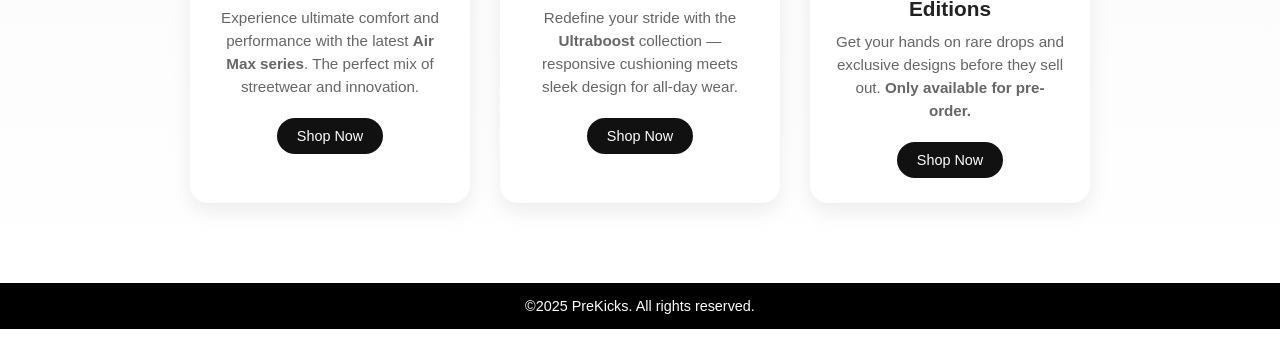
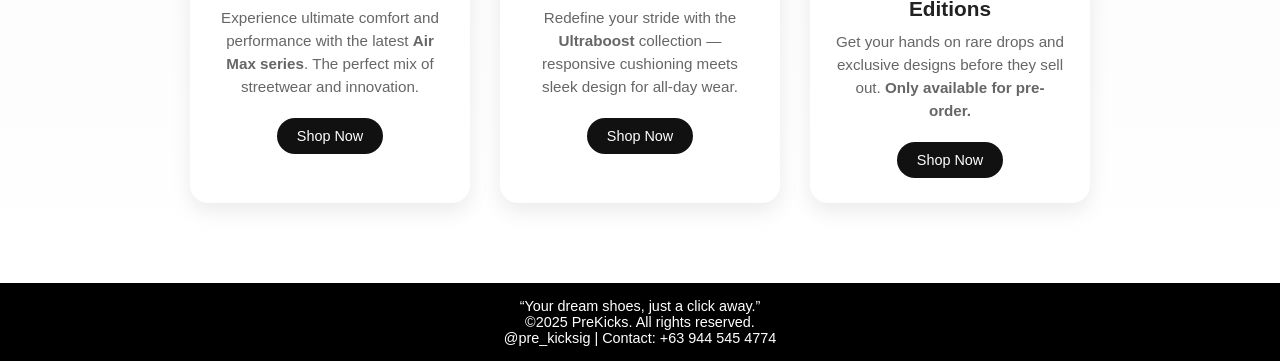
Before and after one commit to pblogs1112/New-Website, a plain HTML site: page index.html in a window 1280 px wide. Shown: the part 1118-1479 px from the top of the page. Before the commit the page ends 1447 px from the top, so only its background shows below. Drawn offline with Linux system fonts and the light colour scheme.

Commit message:
Update index.html

```diff
--- a/index.html
+++ b/index.html
@@ -64,9 +64,13 @@
   </section>
 
   <footer>
-    <p>©2025 PreKicks. All rights reserved.</p>
-  </footer>
-
+  <p>“Your dream shoes, just a click away.”</p>
+  <p>©2025 PreKicks. All rights reserved.</p>
+  <p>
+    <a href="https://www.instagram.com/" target="_blank" style="color: #fff; text-decoration: none;">@pre_kicksig</a> |
+    Contact: <a href="tel:+63915456545" style="color: #fff; text-decoration: none;">+63 944 545 4774</a>
+  </p>
+</footer>
   <script src="script.js"></script>
 </body>
 </html>
```
